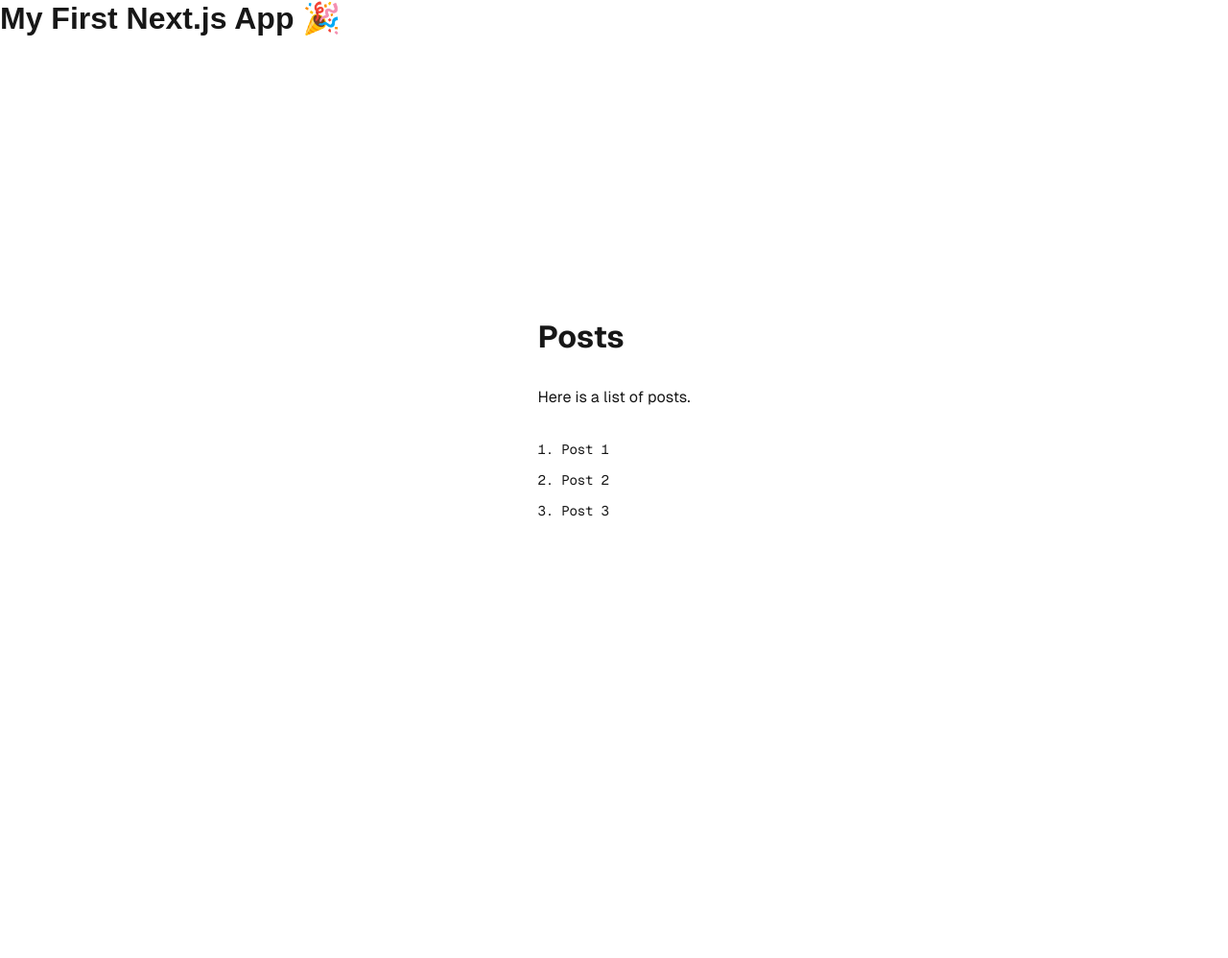
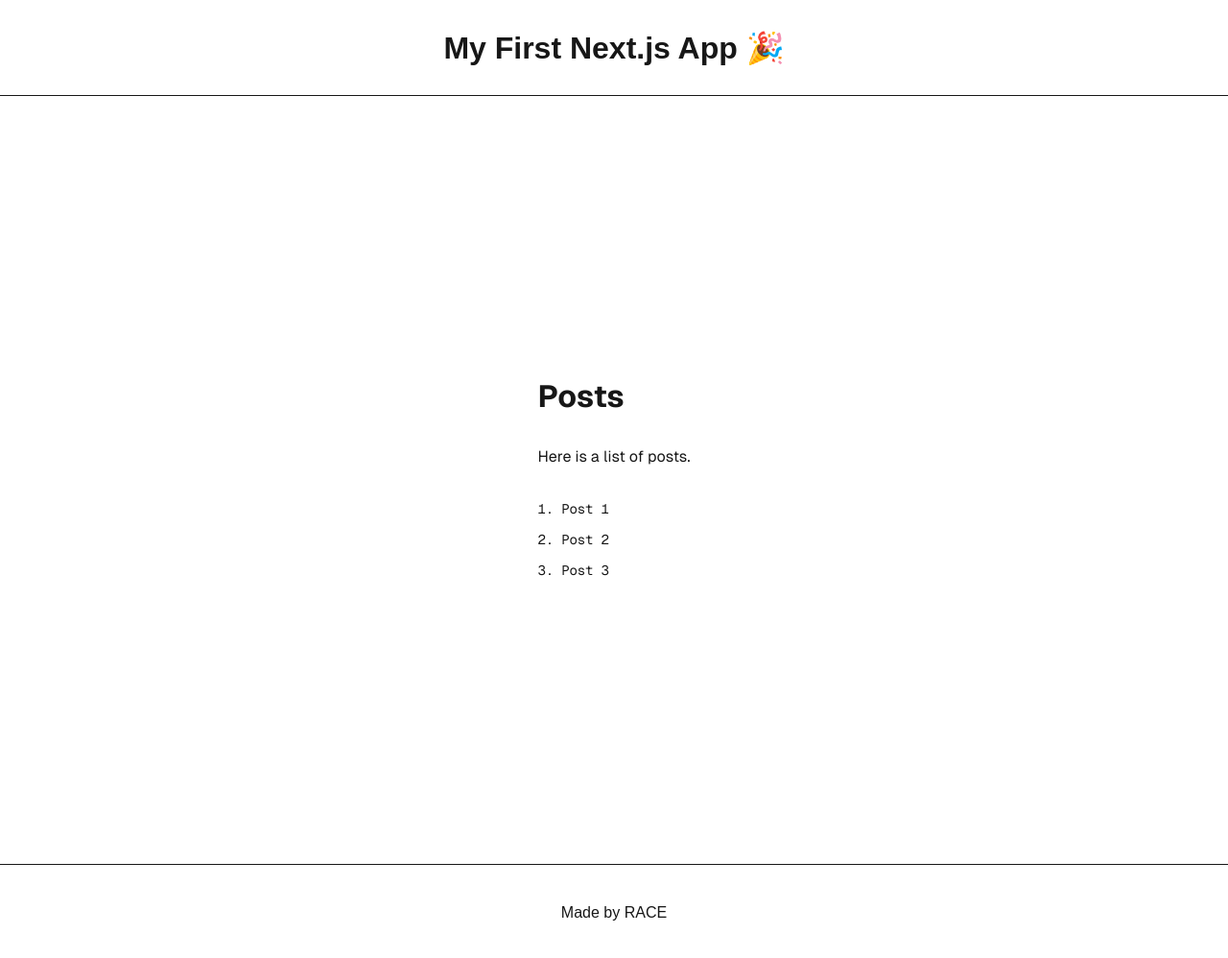
Before and after one commit to cederdorff/next-my-first-project, a Next.js app: page /posts in a window 1280 px wide. Shown: the whole page at 96% size. Before the commit the page ends 838 px from the top, so only its background shows below. Built offline with nearby package versions, Linux system fonts and the light colour scheme.

Commit message:
Add Footer component and integrate it into the layout

```diff
--- /dev/null
+++ b/app/components/Footer.js
@@ -0,0 +1,12 @@
+export default function Footer() {
+  return (
+    <footer>
+      <p>
+        Made by{" "}
+        <a href="mailto:race@eaaa.dk" target="_blank">
+          RACE
+        </a>
+      </p>
+    </footer>
+  );
+}
--- a/app/globals.css
+++ b/app/globals.css
@@ -40,3 +40,19 @@
     color-scheme: dark;
   }
 }
+
+header {
+  display: flex;
+  justify-content: center;
+  align-items: center;
+  height: 100px;
+  border-bottom: 1px solid var(--foreground);
+}
+
+footer {
+  display: flex;
+  justify-content: center;
+  align-items: center;
+  height: 100px;
+  border-top: 1px solid var(--foreground);
+}
--- a/app/layout.js
+++ b/app/layout.js
@@ -1,6 +1,7 @@
 import localFont from "next/font/local";
 import "./globals.css";
 import Header from "./components/Header";
+import Footer from "./components/Footer";
 
 const geistSans = localFont({
   src: "./fonts/GeistVF.woff",
@@ -24,6 +25,7 @@
       <body className={`${geistSans.variable} ${geistMono.variable}`}>
         <Header />
         {children}
+        <Footer />
       </body>
     </html>
   );
```
